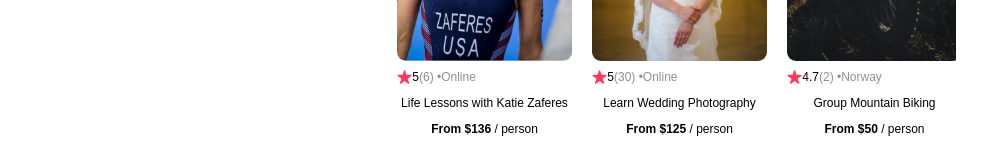
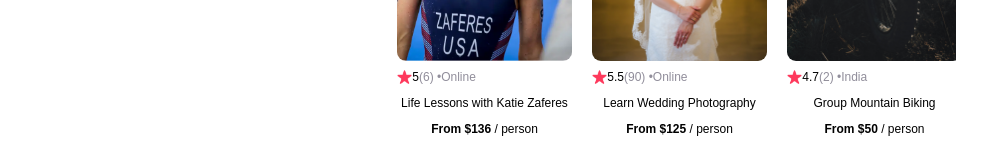
Before and after one commit to aryanankit/Airrbnb, a React (Create React App) app: page / in a window 1280 px wide. Shown: the part 635-795 px from the top of the page, without its empty margins (4-991 px from the left). Built offline with nearby package versions, Linux system fonts and the light colour scheme; the HTML template or start-up script is replaced by a standard one.

Commit message:
Changes in static data

```diff
--- a/src/data.js
+++ b/src/data.js
@@ -19,8 +19,8 @@ export const data= [
         price: 125,
         coverImg: "wedding-photography.png",
         stats: {
-            rating: 5.0,
-            reviewCount: 30
+            rating: 5.5,
+            reviewCount: 90
         },
         location: "Online",
         openSpots: 27,
@@ -35,7 +35,7 @@ export const data= [
             rating: 4.7,
             reviewCount: 2
         },
-        location: "Norway",
-        openSpots: 3,
+        location: "India",
+        openSpots: 10,
     }
 ]
```
